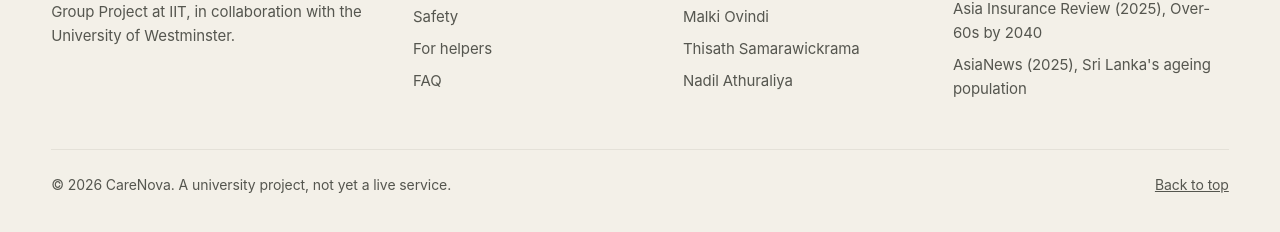
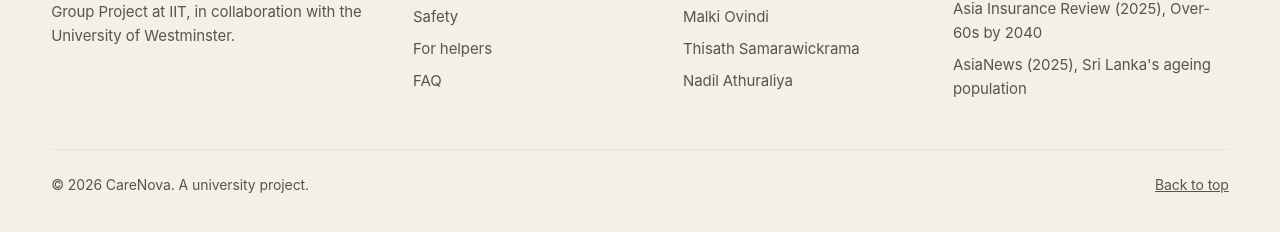
Before and after one commit to nimsararajapakse/care-nova-landing-page, a plain HTML site: page index.html in a window 1280 px wide. Shown: the part 7543-7775 px from the top of the page. Drawn offline with Linux system fonts and the light colour scheme.

Commit message:
Update index.html

```diff
--- a/index.html
+++ b/index.html
@@ -1280,7 +1280,7 @@ main{padding-top:0}
       </div>
     </div>
     <div class="footer-bottom">
-      <span>&copy; <span id="year">2026</span> CareNova. A university project, not yet a live service.</span>
+      <span>&copy; <span id="year">2026</span> CareNova. A university project.</span>
       <a href="#top">Back to top</a>
     </div>
   </div>
```
